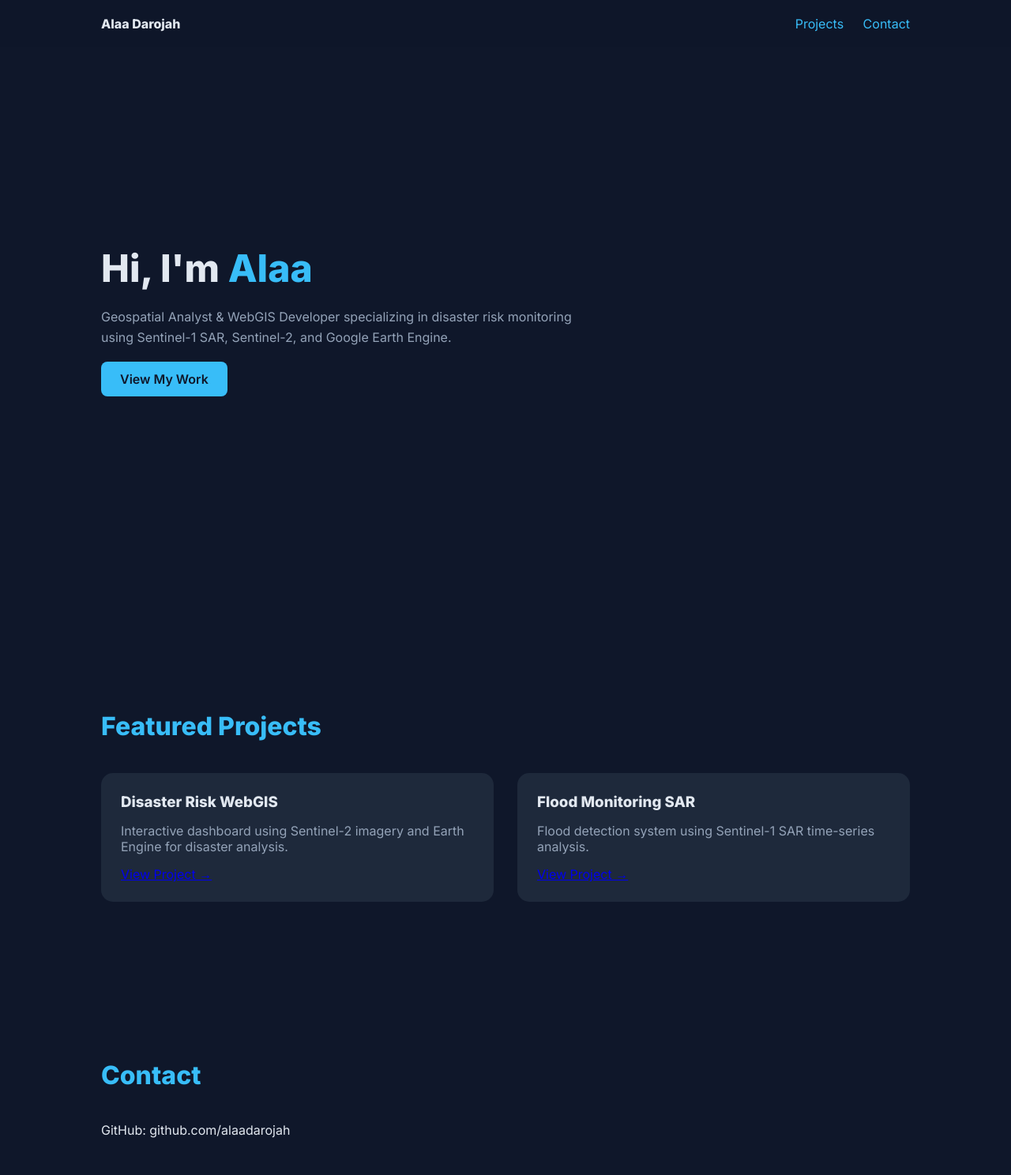
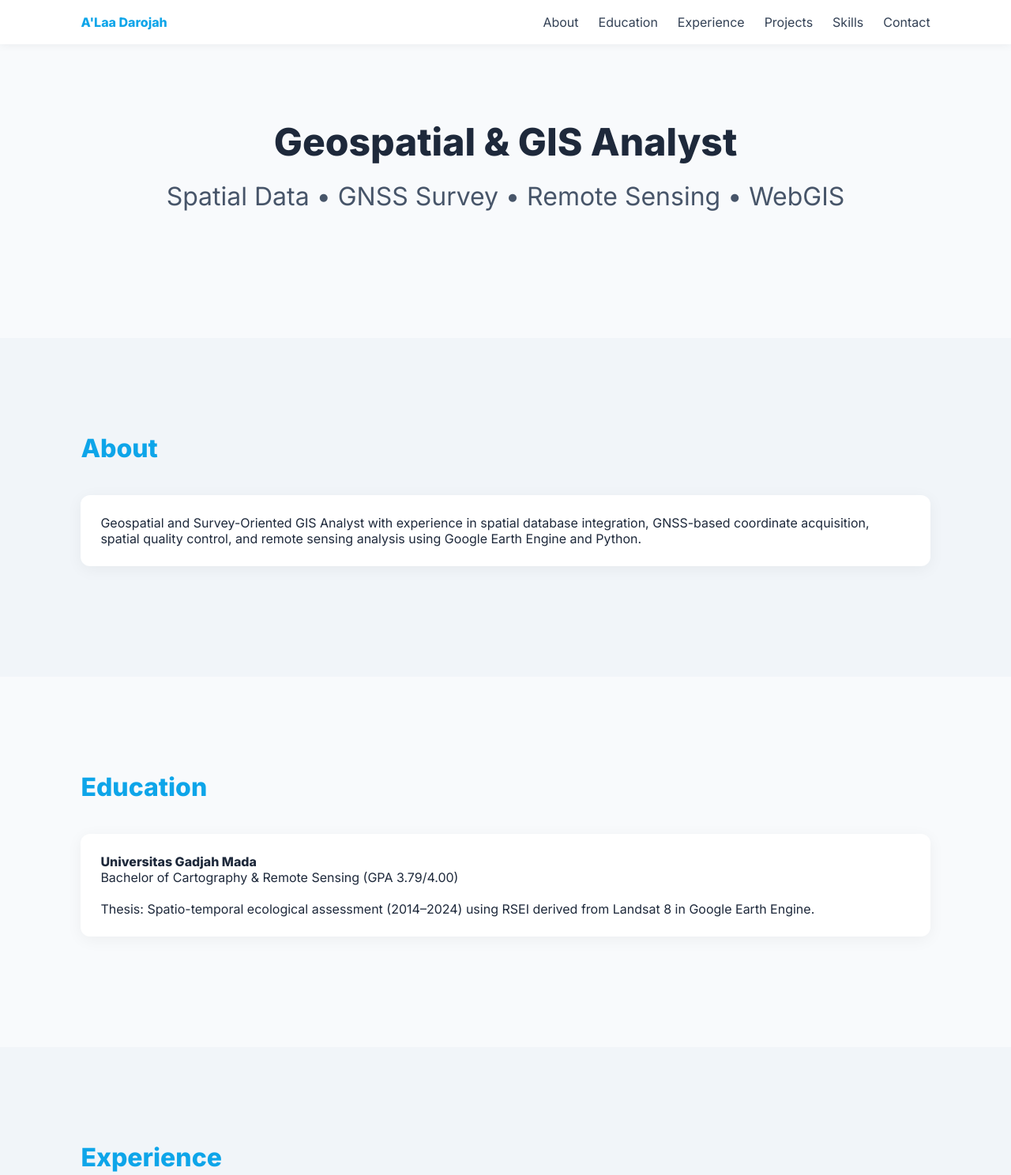
Before and after one commit to alaadarojah/alaadarojah.github.io, a plain HTML site: page index.html in a window 1280 px wide. Shown: the top 1488 px of the page at 79% size. Drawn offline with Linux system fonts and the light colour scheme.

Commit message:
Update index.html

```diff
--- a/index.html
+++ b/index.html
@@ -3,9 +3,12 @@
 <head>
 <meta charset="UTF-8">
 <meta name="viewport" content="width=device-width, initial-scale=1.0">
-<title>Alaa Darojah | Geospatial Portfolio</title>
+<title>A'Laa Darojah | GIS Portfolio</title>
 <link href="https://fonts.googleapis.com/css2?family=Inter:wght@300;400;600;800&display=swap" rel="stylesheet">
+
 <style>
+
+html { scroll-behavior: smooth; }
 
 * {
   margin: 0;
@@ -15,109 +18,115 @@
 
 body {
   font-family: 'Inter', sans-serif;
-  background: #0f172a;
-  color: #e2e8f0;
+  background: #f8fafc;
+  color: #1e293b;
 }
 
+/* NAVBAR */
 nav {
   display: flex;
   justify-content: space-between;
-  padding: 20px 10%;
+  align-items: center;
+  padding: 18px 8%;
   position: fixed;
   width: 100%;
-  background: rgba(15,23,42,0.9);
-  backdrop-filter: blur(10px);
+  background: white;
+  box-shadow: 0 2px 10px rgba(0,0,0,0.05);
+  z-index: 1000;
+}
+
+.logo {
+  font-weight: 800;
+  color: #0ea5e9;
+}
+
+nav ul {
+  display: flex;
+  list-style: none;
+  gap: 25px;
 }
 
 nav a {
-  color: #38bdf8;
   text-decoration: none;
-  margin-left: 20px;
+  color: #334155;
   font-weight: 500;
+  transition: 0.3s;
 }
 
-.hero {
-  height: 100vh;
-  display: flex;
-  align-items: center;
-  justify-content: space-between;
-  padding: 0 10%;
+nav a:hover {
+  color: #0ea5e9;
 }
 
-.hero-text {
-  max-width: 600px;
+/* SECTIONS */
+section {
+  padding: 120px 8%;
 }
 
-.hero-text h1 {
+.section-alt {
+  background: #f1f5f9;
+}
+
+h1 {
   font-size: 3rem;
   margin-bottom: 20px;
 }
 
-.hero-text span {
-  color: #38bdf8;
+h2 {
+  font-size: 2rem;
+  margin-bottom: 40px;
+  color: #0ea5e9;
 }
 
-.hero-text p {
-  margin-bottom: 30px;
-  line-height: 1.6;
-  color: #94a3b8;
+p {
+  line-height: 1.7;
 }
 
-.btn {
-  padding: 12px 24px;
-  background: #38bdf8;
-  color: #0f172a;
-  text-decoration: none;
-  border-radius: 8px;
-  font-weight: 600;
+/* HERO */
+.hero {
+  padding-top: 150px;
+  text-align: center;
 }
 
-.section {
-  padding: 100px 10%;
+.hero h2 {
+  color: #475569;
+  font-weight: 400;
 }
 
-.section h2 {
-  font-size: 2rem;
-  margin-bottom: 40px;
-  color: #38bdf8;
-}
-
-.projects {
-  display: grid;
-  grid-template-columns: repeat(auto-fit, minmax(280px, 1fr));
-  gap: 30px;
-}
-
+/* CARD */
 .card {
-  background: #1e293b;
+  background: white;
   padding: 25px;
-  border-radius: 15px;
-  transition: 0.3s ease;
+  border-radius: 12px;
+  box-shadow: 0 4px 20px rgba(0,0,0,0.05);
+  margin-bottom: 20px;
+  transition: 0.3s;
 }
 
 .card:hover {
-  transform: translateY(-10px);
+  transform: translateY(-5px);
 }
 
-.card h3 {
-  margin-bottom: 15px;
+/* GRID */
+.grid {
+  display: grid;
+  grid-template-columns: repeat(auto-fit, minmax(280px, 1fr));
+  gap: 25px;
 }
 
-.card p {
-  color: #94a3b8;
-  margin-bottom: 15px;
-}
-
+/* FOOTER */
 .footer {
   text-align: center;
   padding: 40px;
-  color: #64748b;
+  background: #0f172a;
+  color: white;
 }
 
-@media(max-width: 768px) {
-  .hero {
-    flex-direction: column;
-    text-align: center;
+@media(max-width:768px) {
+  nav ul {
+    gap: 12px;
+  }
+  h1 {
+    font-size: 2rem;
   }
 }
 
@@ -127,51 +136,90 @@ nav a {
 <body>
 
 <nav>
-  <div><strong>Alaa Darojah</strong></div>
-  <div>
-    <a href="#projects">Projects</a>
-    <a href="#contact">Contact</a>
-  </div>
+  <div class="logo">A'Laa Darojah</div>
+  <ul>
+    <li><a href="#about">About</a></li>
+    <li><a href="#education">Education</a></li>
+    <li><a href="#experience">Experience</a></li>
+    <li><a href="#projects">Projects</a></li>
+    <li><a href="#skills">Skills</a></li>
+    <li><a href="#contact">Contact</a></li>
+  </ul>
 </nav>
 
 <section class="hero">
-  <div class="hero-text">
-    <h1>Hi, I'm <span>Alaa</span></h1>
-    <p>
-      Geospatial Analyst & WebGIS Developer specializing in
-      disaster risk monitoring using Sentinel-1 SAR, Sentinel-2,
-      and Google Earth Engine.
-    </p>
-    <a href="#projects" class="btn">View My Work</a>
+  <h1>Geospatial & GIS Analyst</h1>
+  <h2>Spatial Data • GNSS Survey • Remote Sensing • WebGIS</h2>
+</section>
+
+<section id="about" class="section-alt">
+  <h2>About</h2>
+  <div class="card">
+    Geospatial and Survey-Oriented GIS Analyst with experience in spatial database integration, GNSS-based coordinate acquisition,
+    spatial quality control, and remote sensing analysis using Google Earth Engine and Python.
   </div>
 </section>
 
-<section class="section" id="projects">
-  <h2>Featured Projects</h2>
-  <div class="projects">
-
-    <div class="card">
-      <h3>Disaster Risk WebGIS</h3>
-      <p>Interactive dashboard using Sentinel-2 imagery and Earth Engine for disaster analysis.</p>
-      <a href="https://github.com/alaadarojah/disaster-risk-webgis" target="_blank">View Project →</a>
-    </div>
-
-    <div class="card">
-      <h3>Flood Monitoring SAR</h3>
-      <p>Flood detection system using Sentinel-1 SAR time-series analysis.</p>
-      <a href="https://github.com/alaadarojah/Flood-Monitoring-WebGIS" target="_blank">View Project →</a>
-    </div>
-
+<section id="education">
+  <h2>Education</h2>
+  <div class="card">
+    <strong>Universitas Gadjah Mada</strong><br>
+    Bachelor of Cartography & Remote Sensing (GPA 3.79/4.00)<br><br>
+    Thesis: Spatio-temporal ecological assessment (2014–2024) using RSEI derived from Landsat 8 in Google Earth Engine.
   </div>
 </section>
 
-<section class="section" id="contact">
+<section id="experience" class="section-alt">
+  <h2>Experience</h2>
+  <div class="grid">
+    <div class="card">
+      <strong>PT LPP AGRO NUSANTARA</strong><br>
+      Integrated 30,000+ land parcel polygons into national geospatial database with strict spatial QC.
+    </div>
+    <div class="card">
+      <strong>Fairatmos</strong><br>
+      Land cover interpretation (16 classes) using Landsat 8 with 90% accuracy validation.
+    </div>
+    <div class="card">
+      <strong>Geoaccess Indonesia</strong><br>
+      Facilitated Python & Google Colab geospatial training for BAPPEDA Kudus.
+    </div>
+  </div>
+</section>
+
+<section id="projects">
+  <h2>Projects</h2>
+  <div class="grid">
+    <div class="card">
+      <strong>Disaster Risk WebGIS</strong><br>
+      Sentinel-2 based monitoring dashboard using Google Earth Engine.
+    </div>
+    <div class="card">
+      <strong>Flood Monitoring SAR</strong><br>
+      Sentinel-1 SAR flood detection with time-series processing.
+    </div>
+  </div>
+</section>
+
+<section id="skills" class="section-alt">
+  <h2>Skills</h2>
+  <div class="card">
+    <strong>Hard Skills:</strong> ArcGIS Pro, QGIS, Google Earth Engine, Python (GeoPandas, Rasterio), GNSS Survey, Spatial QC.<br><br>
+    <strong>Soft Skills:</strong> Leadership, Public Speaking, Team Coordination, Quality Control.
+  </div>
+</section>
+
+<section id="contact">
   <h2>Contact</h2>
-  <p>GitHub: github.com/alaadarojah</p>
+  <div class="card">
+    Email: alaa.darojah@mail.ugm.ac.id<br>
+    GitHub: github.com/alaadarojah<br>
+    LinkedIn: linkedin.com/in/a-laa-darojah
+  </div>
 </section>
 
 <div class="footer">
-  © 2026 Alaa Darojah | Geospatial Portfolio
+  © 2026 A'Laa Darojah | GIS Portfolio
 </div>
 
 </body>
```
